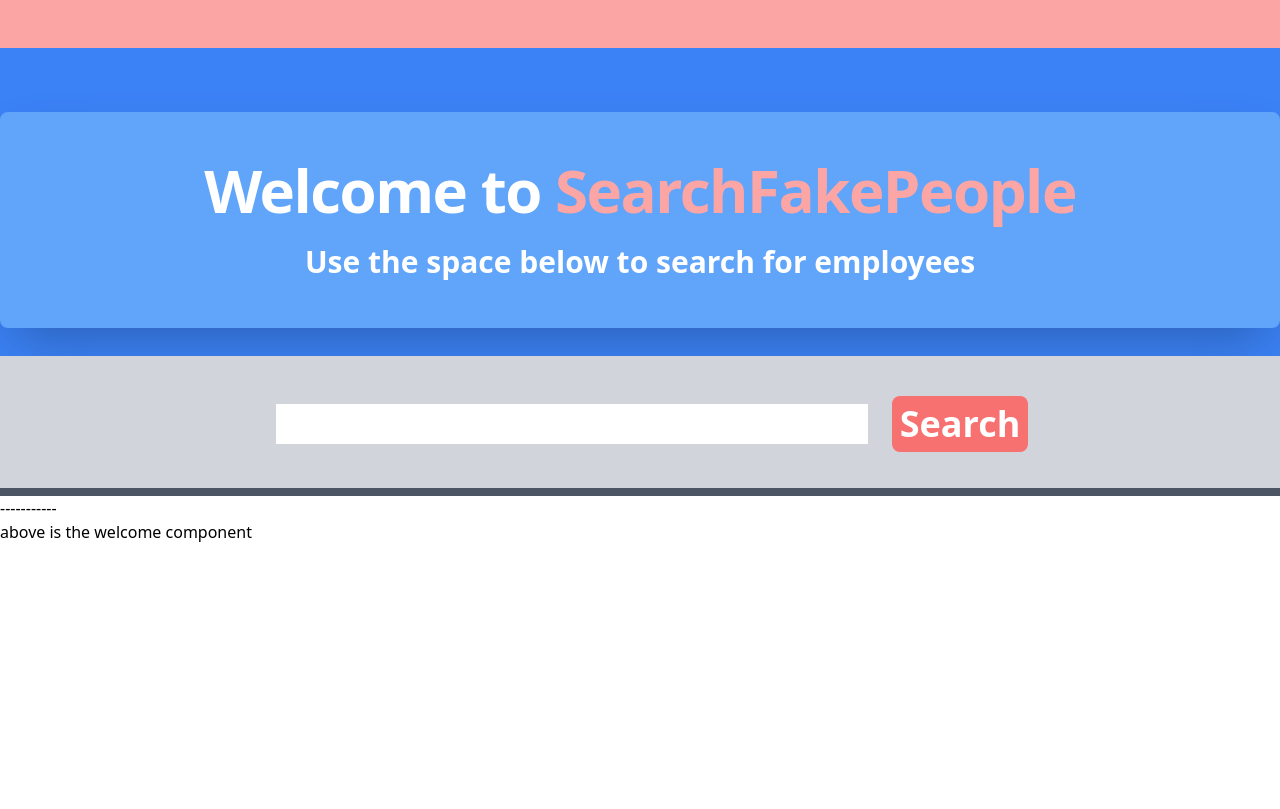
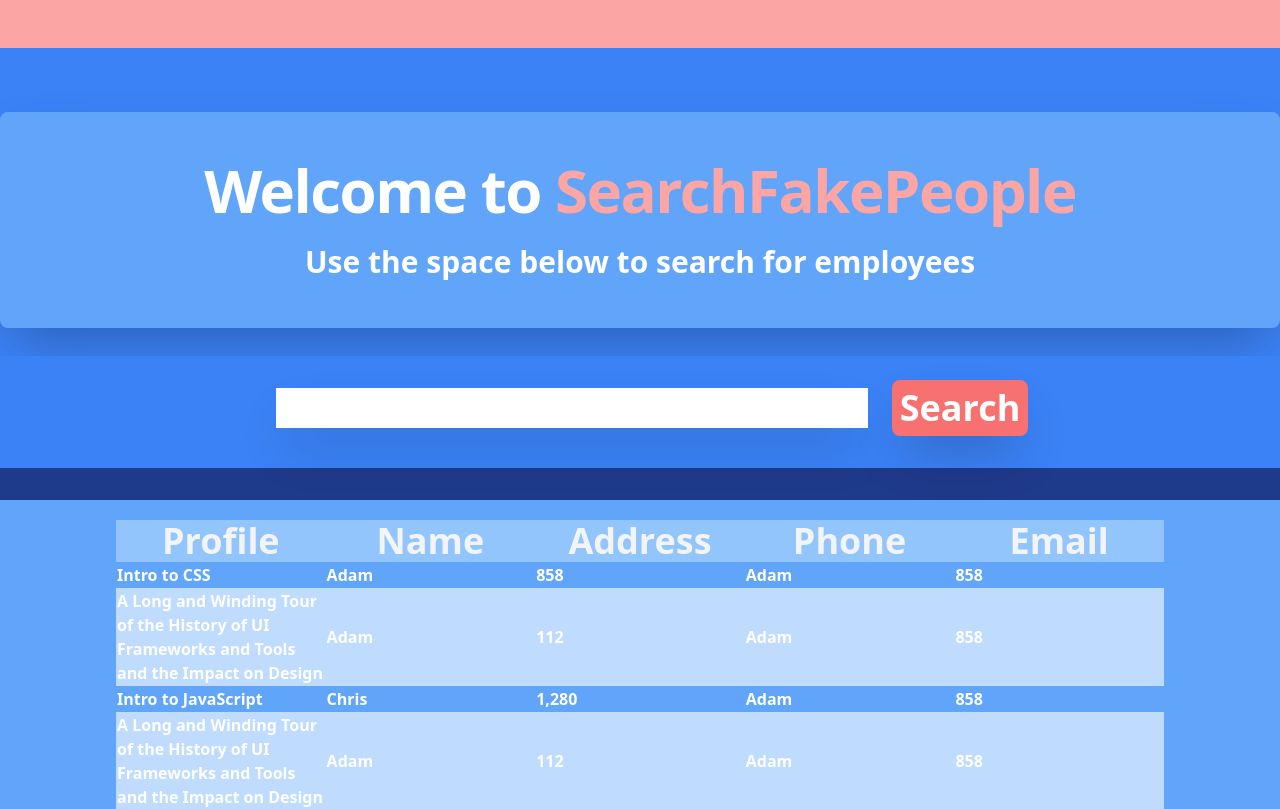
Before and after one commit to jackreedjackreed/react-employee-tracker, a React (Create React App) app in the folder my-app/: page / in a window 1280 px wide. Shown: the top 809 px of the page. Built offline with nearby package versions, Linux system fonts and the light colour scheme.

Commit message:
get table built structurally

```diff
--- a/my-app/postcss.config.js
+++ /dev/null
@@ -1,11 +0,0 @@
-const purgecss = require('@fullhuman/postcss-purgecss')({
-    content: ['./src/**/*.js', './src/**/*.jsx', './public/**/*.html'],
-    defaultExtractor: (content) => content.match(/[A-Za-z0-9-_:/]+/g) || [],
-  });
-
-  module.exports = {
-    plugins: [
-      require('tailwindcss'),
-      ...(process.env.NODE_ENV === 'production' ? [purgecss] : []),
-    ],
-  };
--- a/my-app/src/components/Directory.js
+++ b/my-app/src/components/Directory.js
@@ -1,6 +1,7 @@
 import React from 'react';
 import Welcome from './Welcome';
 import SearchBar from './SearchBar';
+import Table from './Table.js';
 
 
 function Directory() {
@@ -9,7 +10,7 @@ function Directory() {
 
         <Welcome/>
         <SearchBar/>
-        -----------
+        <Table/>
         <p> above is the welcome component </p>
 
       </div>
--- a/my-app/src/components/SearchBar.js
+++ b/my-app/src/components/SearchBar.js
@@ -6,12 +6,12 @@ class SearchBar extends Component {
 
     render() {
         return (
-            <div class="pt-6 bg-gray-300">
-                <form class="text-4xl text-white pb-4 text-center font-extrabold center">
-                    <input type="text" class="pr-12 m-6 text-red-400 font-extrabold"></input>
-                    <button type="button" class="font-extrabold p-2 rounded-lg bg-red-400">  Search</button>
+            <div class="pt-2 bg-blue-500">
+                <form class="text-4xl text-white text-center font-extrabold center">
+                    <input type="text" class="pr-12 m-6 text-red-400 font-extrabold shadow-2xl"></input>
+                    <button type="button" class="font-extrabold p-2 shadow-2xl rounded-lg bg-red-400">  Search</button>
                 </form>
-            <div class="mt-1 p-1 bg-gray-600"></div>
+            <div class="mt-4 p-4 bg-blue-900"></div>
             </div>
         )
     }
--- a/my-app/src/components/Table.js
+++ b/my-app/src/components/Table.js
@@ -0,0 +1,59 @@
+import React, { Component } from "react"
+
+class Table extends Component {
+
+    render() {
+        return(
+            <div class="bg-blue-400 p-5">
+
+
+            <div class="pb-8 ml-24 mr-24 bg-blue-400">
+                <table class="table-auto">
+                <thead class="bg-blue-300 rounded-xl ">
+                <tr class="text-gray-100 font-extrabold rounded-xl text-4xl">
+                    <th class="w-1/5 ...">Profile</th>
+                    <th class="w-1/5 ...">Name</th>
+                    <th class="w-1/5 ...">Address</th>
+                    <th class="w-1/5 ...">Phone</th>
+                    <th class="w-1/5 ...">Email</th>
+                </tr>
+                </thead>
+                <tbody class="text-white font-extrabold">
+                <tr>
+                    <td>Intro to CSS</td>
+                    <td>Adam</td>
+                    <td>858</td>
+                    <td>Adam</td>
+                    <td>858</td>
+                </tr>
+                <tr class="bg-blue-200">
+                    <td>A Long and Winding Tour of the History of UI Frameworks and Tools and the Impact on Design</td>
+                    <td>Adam</td>
+                    <td>112</td>
+                    <td>Adam</td>
+                    <td>858</td>
+                </tr>
+                <tr>
+                    <td>Intro to JavaScript</td>
+                    <td>Chris</td>
+                    <td>1,280</td>
+                    <td>Adam</td>
+                    <td>858</td>
+                </tr>
+                <tr class="bg-blue-200">
+                    <td>A Long and Winding Tour of the History of UI Frameworks and Tools and the Impact on Design</td>
+                    <td>Adam</td>
+                    <td>112</td>
+                    <td>Adam</td>
+                    <td>858</td>
+                </tr>
+                </tbody>
+            </table>
+            <div class="p-96"></div>
+         </div>
+        </div>
+        )
+    }
+}
+
+export default Table
```
Also changed, not shown: my-app/src/components/TableHeader.js (+12 -0 lines).
